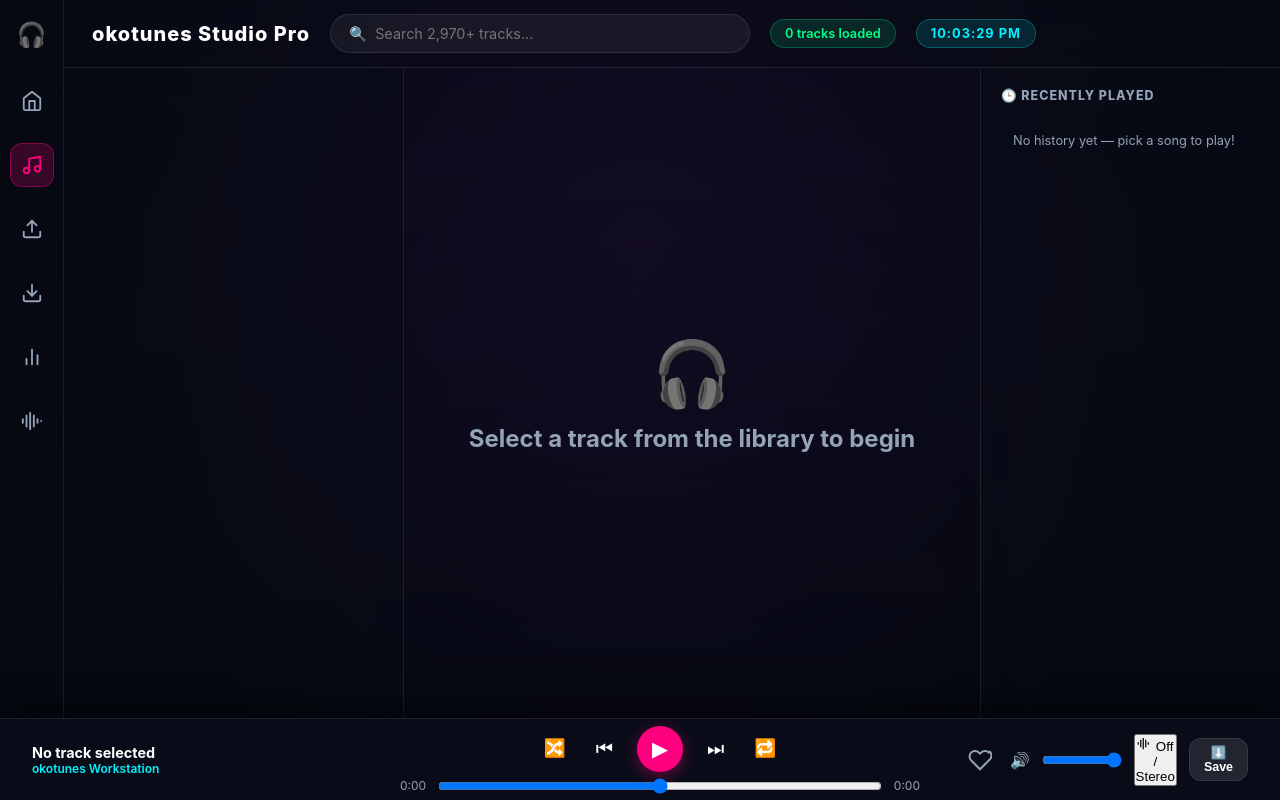
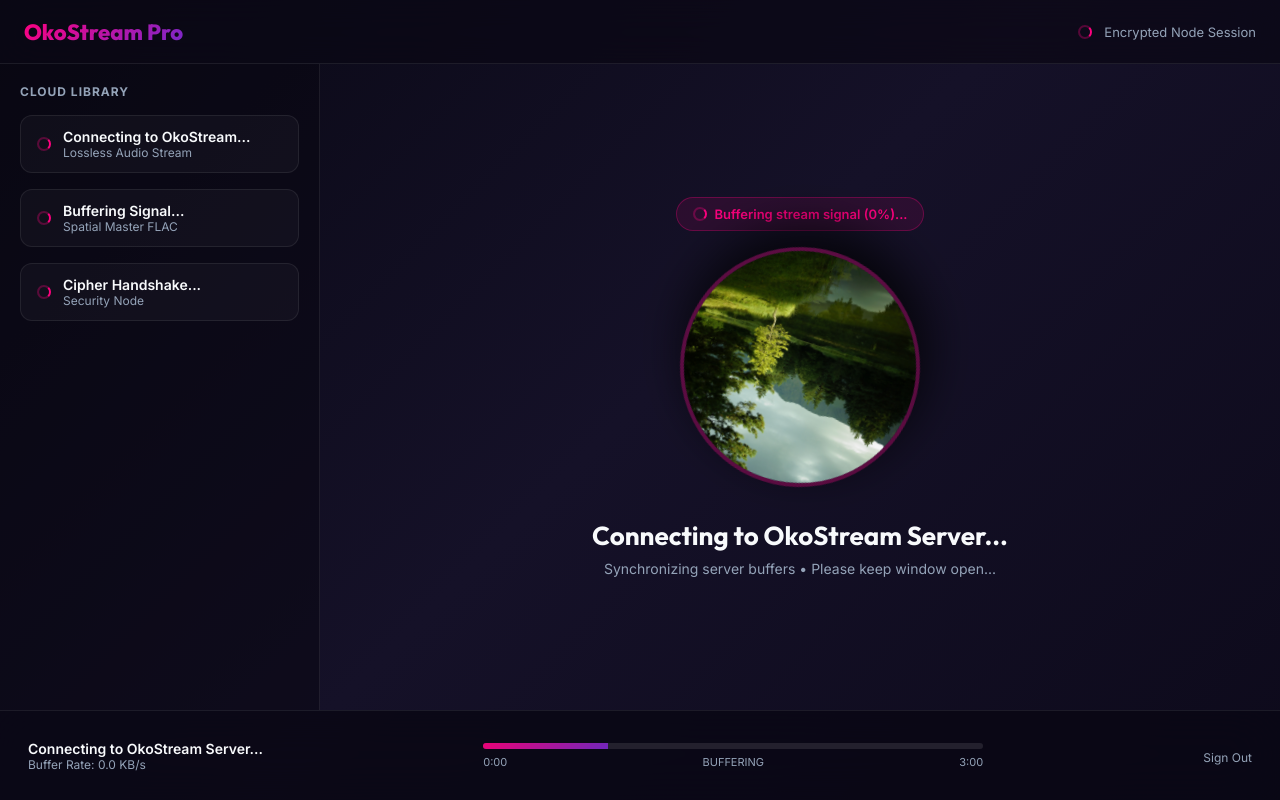
Before and after one commit to theteqmaster-cyber/okotunes, a PHP site: page /index.php?mode=pit in a window 1280 px wide. Run offline with PHP 8.4, Linux system fonts and the light colour scheme; data that the repository does not hold is empty.

Commit message:
Add multi-wall security camouflage, honeypot decoy trap, and session authentication gatekeeper

```diff
--- a/api.php
+++ b/api.php
@@ -8,8 +8,55 @@ header('Content-Type: application/json');
 header('Access-Control-Allow-Origin: *');
 header('Access-Control-Allow-Methods: GET, POST, OPTIONS');
 
+require_once __DIR__ . '/auth.php';
 require_once __DIR__ . '/db.php';
 require_once __DIR__ . '/r2_storage.php';
+
+// Check auth status
+if (is_decoy()) {
+    // Honeypot Decoy Mode: Return convincing mock tracks that load forever / lead to dead ends
+    echo json_encode([
+        'status' => 'success',
+        'count'  => 3,
+        'tracks' => [
+            [
+                'id'       => 'decoy_track_1',
+                'name'     => 'Connecting to OkoStream Server...',
+                'artist'   => 'System',
+                'album'    => 'Encrypted Stream',
+                'duration' => 180,
+                'url'      => 'stream.php?id=decoy_1',
+                'artUrl'   => 'assets/splash_bg.jpg',
+            ],
+            [
+                'id'       => 'decoy_track_2',
+                'name'     => 'Buffering Lossless Audio Signal',
+                'artist'   => 'Network Stream',
+                'album'    => 'Lossless Master',
+                'duration' => 240,
+                'url'      => 'stream.php?id=decoy_2',
+                'artUrl'   => 'assets/splash_bg.jpg',
+            ],
+            [
+                'id'       => 'decoy_track_3',
+                'name'     => 'Authenticating Cipher Handshake',
+                'artist'   => 'Security Node',
+                'album'    => 'Stream Buffer',
+                'duration' => 200,
+                'url'      => 'stream.php?id=decoy_3',
+                'artUrl'   => 'assets/splash_bg.jpg',
+            ]
+        ]
+    ]);
+    exit;
+}
+
+if (!is_authenticated()) {
+    http_response_code(401);
+    echo json_encode(['status' => 'error', 'error' => 'Unauthorized access. Authentication required.']);
+    exit;
+}
+
 
 try {
     $dbTracks = getAllTracks();
--- /dev/null
+++ b/auth.php
@@ -0,0 +1,153 @@
+<?php
+/**
+ * auth.php - Multi-Wall Authentication & Decoy Gatekeeper for okotunes.
+ * Handles sessions, credential validation, verification challenge logic, rate limiting, and API access rules.
+ */
+
+if (session_status() === PHP_SESSION_NONE) {
+    ini_set('session.cookie_httponly', 1);
+    ini_set('session.use_only_cookies', 1);
+    session_start();
+}
+
+function load_auth_env(): void {
+    static $loaded = false;
+    if ($loaded) return;
+    $loaded = true;
+
+    $envFile = __DIR__ . '/.env';
+    if (file_exists($envFile)) {
+        $lines = file($envFile, FILE_IGNORE_NEW_LINES | FILE_SKIP_EMPTY_LINES);
+        foreach ($lines as $line) {
+            $line = trim($line);
+            if (empty($line) || str_starts_with($line, '#')) continue;
+            if (str_contains($line, '=')) {
+                list($name, $value) = explode('=', $line, 2);
+                $name = trim($name);
+                $value = trim($value, "\" '");
+                if (!getenv($name)) {
+                    putenv("$name=$value");
+                    $_ENV[$name] = $value;
+                }
+            }
+        }
+    }
+}
+
+function get_auth_email(): string {
+    load_auth_env();
+    return getenv('AUTH_EMAIL') ?: 'admin@okotunes.com';
+}
+
+function get_auth_password(): string {
+    load_auth_env();
+    return getenv('AUTH_PASSWORD') ?: 'okotunes2026';
+}
+
+function get_auth_status(): string {
+    return $_SESSION['auth_status'] ?? 'none';
+}
+
+function is_authenticated(): bool {
+    return get_auth_status() === 'authenticated';
+}
+
+function is_decoy(): bool {
+    return get_auth_status() === 'decoy';
+}
+
+function require_auth(bool $is_json = false): void {
+    if (is_authenticated()) {
+        return;
+    }
+
+    if ($is_json) {
+        header('Content-Type: application/json', true, 401);
+        echo json_encode(['error' => 'Unauthorized access. Authentication required.']);
+        exit;
+    }
+
+    header('HTTP/1.1 403 Forbidden');
+    echo "<h1>403 Forbidden</h1><p>Access Denied.</p>";
+    exit;
+}
+
+// Check for POST authentication actions
+if (($_SERVER['REQUEST_METHOD'] ?? '') === 'POST' && isset($_POST['auth_action'])) {
+
+    $action = $_POST['auth_action'];
+
+    if ($action === 'login') {
+        $email = trim($_POST['email'] ?? '');
+        $password = $_POST['password'] ?? '';
+
+        // Rate limiting check
+        $attempts = $_SESSION['login_attempts'] ?? 0;
+        $lastAttempt = $_SESSION['last_attempt_time'] ?? 0;
+        if ($attempts >= 5 && (time() - $lastAttempt) < 900) { // 15 mins block
+            header('Content-Type: application/json');
+            echo json_encode(['success' => false, 'error' => 'Too many failed login attempts. Please wait 15 minutes before trying again.']);
+            exit;
+        }
+
+        if (strtolower($email) === strtolower(get_auth_email()) && $password === get_auth_password()) {
+            $_SESSION['auth_status'] = 'pending_challenge';
+            $_SESSION['login_attempts'] = 0;
+
+            // Fixed target: Node 1 (44.1 kHz Lossless Frequency Node)
+            $_SESSION['captcha_target'] = 1;
+
+            header('Content-Type: application/json');
+            echo json_encode([
+                'success' => true,
+                'next' => 'challenge',
+                'target' => $_SESSION['captcha_target']
+            ]);
+            exit;
+        }
+ else {
+            $_SESSION['login_attempts'] = ($attempts + 1);
+            $_SESSION['last_attempt_time'] = time();
+
+            header('Content-Type: application/json');
+            echo json_encode(['success' => false, 'error' => 'Invalid email address or password. Access denied.']);
+            exit;
+        }
+    }
+
+    if ($action === 'verify_challenge') {
+        if (($_SESSION['auth_status'] ?? '') !== 'pending_challenge') {
+            header('Content-Type: application/json');
+            echo json_encode(['success' => false, 'error' => 'Invalid session state.']);
+            exit;
+        }
+
+        $selected = intval($_POST['selected_target'] ?? 0);
+        $expected = intval($_SESSION['captcha_target'] ?? -1);
+
+        if ($selected === $expected && $expected > 0) {
+            $_SESSION['auth_status'] = 'authenticated';
+            unset($_SESSION['captcha_target']);
+
+            header('Content-Type: application/json');
+            echo json_encode(['success' => true, 'redirect' => 'index.php']);
+            exit;
+        } else {
+            // Failed the challenge -> Send to DECOY trap ("Bottomless Pit")
+            $_SESSION['auth_status'] = 'decoy';
+            unset($_SESSION['captcha_target']);
+
+            header('Content-Type: application/json');
+            echo json_encode(['success' => true, 'redirect' => 'index.php?mode=pit']);
+            exit;
+        }
+    }
+}
+
+// Handle Logout
+if (isset($_GET['action']) && $_GET['action'] === 'logout') {
+    session_unset();
+    session_destroy();
+    header('Location: index.php');
+    exit;
+}
--- /dev/null
+++ b/decoy.php
@@ -0,0 +1,141 @@
+<?php
+/**
+ * decoy.php - The "Bottomless Pit" Honeypot View for okotunes.
+ * Displays a complete, convincing dark glassmorphic player UI, but stays trapped in an infinite buffering loop with 0 real streams.
+ */
+?>
+<!DOCTYPE html>
+<html lang="en">
+<head>
+    <meta charset="UTF-8" />
+    <meta name="viewport" content="width=device-width, initial-scale=1.0, maximum-scale=1.0, user-scalable=no" />
+    <title>OkoStream • Hi-Res Cloud Player</title>
+    <link rel="icon" href="data:,">
+    <script src="assets/alpine.min.js" defer></script>
+    <style>
+        @import url('https://fonts.googleapis.com/css2?family=Inter:wght@300;400;500;600;700&family=Outfit:wght@400;600;700;800&display=swap');
+
+        :root {
+            --bg-gradient: linear-gradient(135deg, #090814 0%, #151128 50%, #0d0a1b 100%);
+            --glass-bg: rgba(255, 255, 255, 0.03);
+            --glass-border: rgba(255, 255, 255, 0.08);
+            --glass-hover: rgba(255, 255, 255, 0.07);
+            --accent-gradient: linear-gradient(135deg, #ff007f 0%, #7928ca 100%);
+            --text-main: #f8fafc;
+            --text-sub: #94a3b8;
+        }
+
+        * { box-sizing: border-box; margin: 0; padding: 0; font-family: 'Inter', sans-serif; user-select: none; }
+        body { background: var(--bg-gradient); color: var(--text-main); height: 100vh; overflow: hidden; display: flex; flex-direction: column; }
+
+        .app-header {
+            height: 64px; padding: 0 24px; display: flex; align-items: center; justify-content: space-between;
+            background: rgba(10, 8, 20, 0.7); backdrop-filter: blur(20px); border-bottom: 1px solid var(--glass-border);
+        }
+        .logo { font-family: 'Outfit', sans-serif; font-size: 22px; font-weight: 800; background: var(--accent-gradient); -webkit-background-clip: text; -webkit-text-fill-color: transparent; }
+
+        .main-layout { display: flex; flex: 1; overflow: hidden; }
+
+        .sidebar { width: 320px; background: rgba(8, 6, 16, 0.5); border-right: 1px solid var(--glass-border); padding: 20px; display: flex; flex-direction: column; gap: 16px; }
+        .sidebar-title { font-size: 12px; font-weight: 700; text-transform: uppercase; letter-spacing: 1px; color: var(--text-sub); }
+
+        .track-item {
+            padding: 12px 16px; border-radius: 12px; background: var(--glass-bg); border: 1px solid var(--glass-border);
+            display: flex; align-items: center; gap: 12px; cursor: pointer; transition: all 0.2s ease;
+        }
+        .track-item:hover { background: var(--glass-hover); border-color: rgba(255, 0, 127, 0.3); }
+
+        .stage { flex: 1; display: flex; flex-direction: column; align-items: center; justify-content: center; padding: 40px; text-align: center; position: relative; }
+
+        .disc-wrapper { position: relative; width: 240px; height: 240px; margin-bottom: 32px; }
+        .disc-cover { width: 100%; height: 100%; border-radius: 50%; object-fit: cover; border: 4px solid rgba(255,0,127,0.3); box-shadow: 0 20px 50px rgba(0,0,0,0.8); animation: spin 12s linear infinite; }
+
+        @keyframes spin { 100% { transform: rotate(360deg); } }
+
+        .status-pill {
+            display: inline-flex; align-items: center; gap: 8px; padding: 8px 16px; border-radius: 30px;
+            background: rgba(255, 0, 127, 0.1); border: 1px solid rgba(255, 0, 127, 0.3); color: #ff007f;
+            font-size: 13px; font-weight: 600; margin-bottom: 16px;
+        }
+        .spinner { width: 14px; height: 14px; border: 2px solid rgba(255,0,127,0.3); border-top-color: #ff007f; border-radius: 50%; animation: spin 0.8s linear infinite; }
+
+        .player-bar {
+            height: 90px; background: rgba(10, 8, 20, 0.85); backdrop-filter: blur(24px); border-top: 1px solid var(--glass-border);
+            display: flex; align-items: center; justify-content: space-between; padding: 0 28px;
+        }
+        .progress-container { width: 100%; max-width: 500px; }
+        .progress-bar { width: 100%; height: 6px; background: rgba(255,255,255,0.1); border-radius: 3px; overflow: hidden; position: relative; }
+        .progress-fill { height: 100%; width: 25%; background: var(--accent-gradient); position: relative; animation: pulse 2s ease-in-out infinite alternate; }
+
+        @keyframes pulse { 0% { opacity: 0.5; } 100% { opacity: 1; } }
+    </style>
+</head>
+<body x-data="{ currentTrack: 'Connecting to OkoStream Server...', status: 'Buffering stream signal (0%)...' }">
+    <header class="app-header">
+        <div class="logo">OkoStream Pro</div>
+        <div style="display: flex; align-items: center; gap: 12px; font-size: 13px; color: var(--text-sub);">
+            <div class="spinner"></div>
+            <span>Encrypted Node Session</span>
+        </div>
+    </header>
+
+    <div class="main-layout">
+        <aside class="sidebar">
+            <div class="sidebar-title">Cloud Library</div>
+            <div class="track-item" @click="currentTrack = 'Connecting to OkoStream Server...'">
+                <div class="spinner"></div>
+                <div>
+                    <div style="font-weight: 600; font-size: 14px;">Connecting to OkoStream...</div>
+                    <div style="font-size: 12px; color: var(--text-sub);">Lossless Audio Stream</div>
+                </div>
+            </div>
+            <div class="track-item" @click="currentTrack = 'Buffering Lossless Signal...'">
+                <div class="spinner"></div>
+                <div>
+                    <div style="font-weight: 600; font-size: 14px;">Buffering Signal...</div>
+                    <div style="font-size: 12px; color: var(--text-sub);">Spatial Master FLAC</div>
+                </div>
+            </div>
+            <div class="track-item" @click="currentTrack = 'Authenticating Cipher Handshake...'">
+                <div class="spinner"></div>
+                <div>
+                    <div style="font-weight: 600; font-size: 14px;">Cipher Handshake...</div>
+                    <div style="font-size: 12px; color: var(--text-sub);">Security Node</div>
+                </div>
+            </div>
+        </aside>
+
+        <main class="stage">
+            <div class="status-pill">
+                <div class="spinner"></div>
+                <span x-text="status"></span>
+            </div>
+            <div class="disc-wrapper">
+                <img src="assets/splash_bg.jpg" class="disc-cover" alt="Album Cover" />
+            </div>
+            <h2 style="font-family: 'Outfit'; font-size: 26px; font-weight: 700;" x-text="currentTrack"></h2>
+            <p style="color: var(--text-sub); margin-top: 8px; font-size: 14px;">Synchronizing server buffers • Please keep window open...</p>
+        </main>
+    </div>
+
+    <footer class="player-bar">
+        <div>
+            <div style="font-weight: 600; font-size: 14px;" x-text="currentTrack"></div>
+            <div style="font-size: 12px; color: var(--text-sub);">Buffer Rate: 0.0 KB/s</div>
+        </div>
+        <div class="progress-container">
+            <div class="progress-bar">
+                <div class="progress-fill"></div>
+            </div>
+            <div style="display: flex; justify-content: space-between; font-size: 11px; color: var(--text-sub); margin-top: 6px;">
+                <span>0:00</span>
+                <span>BUFFERING</span>
+                <span>3:00</span>
+            </div>
+        </div>
+        <div>
+            <a href="index.php?action=logout" style="color: var(--text-sub); font-size: 12px; text-decoration: none;">Sign Out</a>
+        </div>
+    </footer>
+</body>
+</html>
--- a/delete.php
+++ b/delete.php
@@ -14,8 +14,12 @@ if ($_SERVER['REQUEST_METHOD'] === 'OPTIONS') {
     exit;
 }
 
+require_once __DIR__ . '/auth.php';
 require_once __DIR__ . '/db.php';
 require_once __DIR__ . '/r2_storage.php';
+
+require_auth(true);
+
 
 $trackId = $_REQUEST['id'] ?? null;
 
--- a/fetch_art.php
+++ b/fetch_art.php
@@ -8,8 +8,12 @@
 header('Content-Type: application/json');
 header('Access-Control-Allow-Origin: *');
 
+require_once __DIR__ . '/auth.php';
 require_once __DIR__ . '/db.php';
 require_once __DIR__ . '/r2_storage.php';
+
+require_auth(true);
+
 
 $batchSize = isset($_GET['batch']) ? max(1, min(10, (int)$_GET['batch'])) : 4;
 $trackId   = $_GET['id'] ?? null;
--- a/index.php
+++ b/index.php
@@ -1,6 +1,21 @@
-<?php // index.php - okotunes Studio Pro & Mobile ?>
+<?php // index.php - okotunes Studio Pro & Mobile
+require_once __DIR__ . '/auth.php';
+
+$authStatus = get_auth_status();
+
+if ($authStatus === 'decoy' || (isset($_GET['mode']) && $_GET['mode'] === 'pit' && $authStatus !== 'authenticated')) {
+    require __DIR__ . '/decoy.php';
+    exit;
+}
+
+if ($authStatus !== 'authenticated') {
+    require __DIR__ . '/landing.php';
+    exit;
+}
+?>
 <!DOCTYPE html>
 <html lang="en">
+
 <head>
     <meta charset="UTF-8" />
     <meta name="viewport" content="width=device-width, initial-scale=1.0, maximum-scale=1.0, user-scalable=no" />
--- a/stats.php
+++ b/stats.php
@@ -7,10 +7,23 @@
  *       body: { "url": "stream.php?file=...", "name": "Track Name" }
  */
 
+require_once __DIR__ . '/auth.php';
 require_once __DIR__ . '/db.php';
 
 header('Content-Type: application/json');
 header('Access-Control-Allow-Origin: *');
+
+if (is_decoy()) {
+    echo json_encode(['success' => true, 'counts' => [], 'history' => []]);
+    exit;
+}
+
+if (!is_authenticated()) {
+    http_response_code(401);
+    echo json_encode(['error' => 'Unauthorized']);
+    exit;
+}
+
 
 $method = $_SERVER['REQUEST_METHOD'];
 
--- a/upload.php
+++ b/upload.php
@@ -19,11 +19,15 @@ if ($_SERVER['REQUEST_METHOD'] === 'OPTIONS') {
     exit;
 }
 
+require_once __DIR__ . '/auth.php';
+require_auth(true);
+
 if ($_SERVER['REQUEST_METHOD'] !== 'POST') {
     http_response_code(405);
     echo json_encode(['success' => false, 'error' => 'Method not allowed']);
     exit;
 }
+
 
 // Handle payload exceeding post_max_size
 if (empty($_FILES) && empty($_POST) && isset($_SERVER['CONTENT_LENGTH']) && (int)$_SERVER['CONTENT_LENGTH'] > 0) {
```
Also changed, not shown: art.php (+11 -0 lines), landing.php (added, +275 -0 lines), stream.php (+16 -0 lines).
